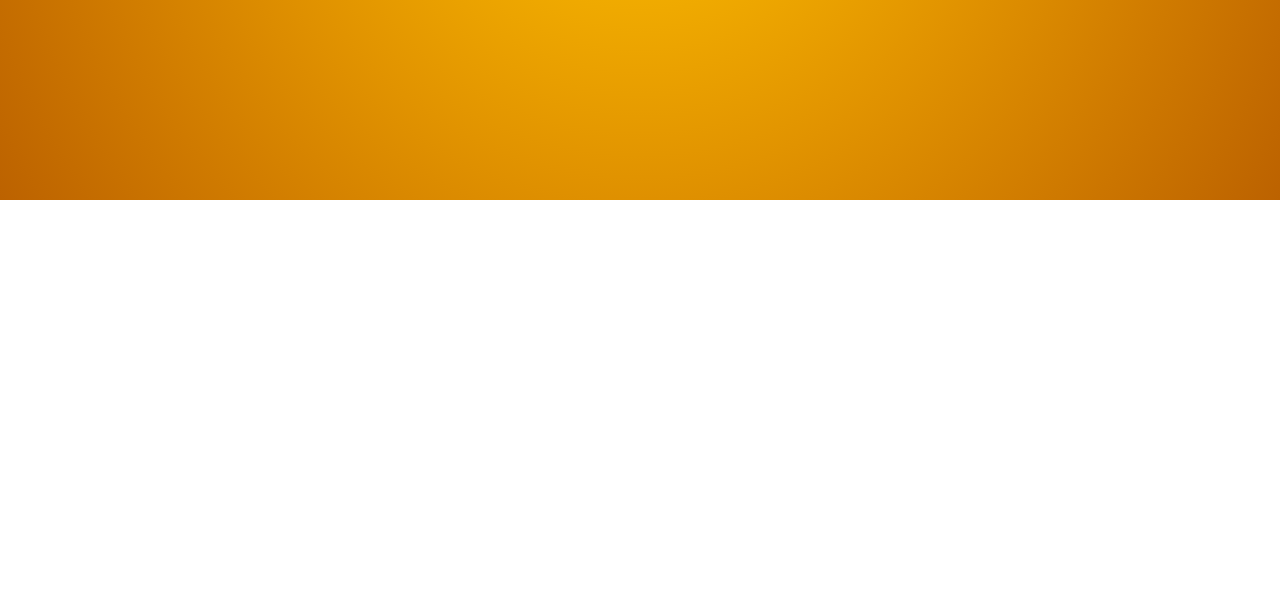
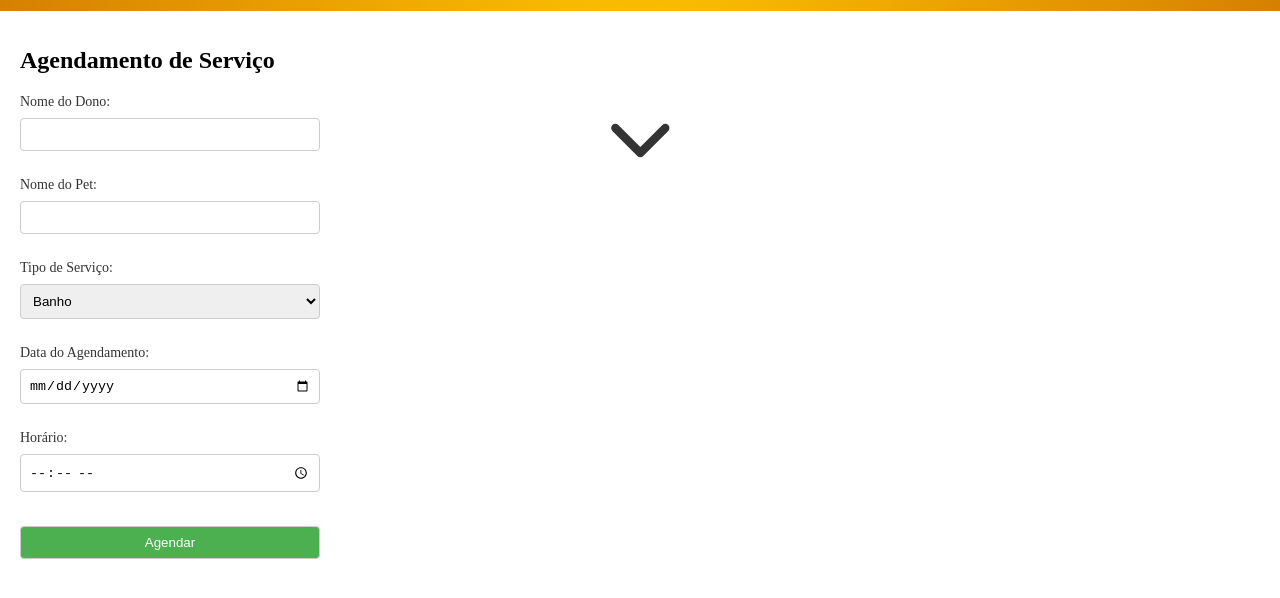
Before and after one commit to mikaelsoares/Kika-PetShop, a plain HTML site: page index.html in a window 1280 px wide. Shown: the part 600-1198 px from the top of the page. Before the commit the page ends 800 px from the top, so only its background shows below. Drawn offline with Linux system fonts and the light colour scheme.

Commit message:
button scroll / schedule form

```diff
--- a/index.html
+++ b/index.html
@@ -32,6 +32,40 @@
         <aside>
             <img class="image" src="./Imagens/cao.png">
         </aside>
+
+        <button id="scrollButton" aria-label="Rolar para Baixo">
+            <svg xmlns="http://www.w3.org/2000/svg" height="5em" viewBox="0 0 512 512"><!--! Font Awesome Free 6.4.2 by @fontawesome - https://fontawesome.com License - https://fontawesome.com/license (Commercial License) Copyright 2023 Fonticons, Inc. --><style>svg{fill:#ffffff}</style><path d="M233.4 406.6c12.5 12.5 32.8 12.5 45.3 0l192-192c12.5-12.5 12.5-32.8 0-45.3s-32.8-12.5-45.3 0L256 338.7 86.6 169.4c-12.5-12.5-32.8-12.5-45.3 0s-12.5 32.8 0 45.3l192 192z"/></svg>
+        </button>
+
     </main>
+    <div id="content">
+        <div class="form-container">
+            <h1>Agendamento de Serviço</h1>
+            <form action="submit_form.php" method="post">
+              <label for="owner">Nome do Dono:</label>
+              <input type="text" id="owner" name="owner" required /><br /><br />
+
+              <label for="pet">Nome do Pet:</label>
+              <input type="text" id="pet" name="pet" required /><br /><br />
+
+              <label for="service">Tipo de Serviço:</label>
+              <select id="service" name="service" required>
+                <option value="banho">Banho</option>
+                <option value="tosa">Tosa</option>
+                <option value="consulta">Consulta Veterinária</option>
+                <!-- Adicione mais opções conforme necessário --></select
+              ><br /><br />
+
+              <label for="date">Data do Agendamento:</label>
+              <input type="date" id="date" name="date" required /><br /><br />
+
+              <label for="time">Horário:</label>
+              <input type="time" id="time" name="time" required /><br /><br />
+
+              <input type="submit" value="Agendar" />
+            </form>
+        </div>
+    </div>
+    <script src="main.js"></script>
 </body>
 </html>
--- /dev/null
+++ b/main.js
@@ -0,0 +1,6 @@
+const botao = document.querySelector("#scrollButton");
+
+botao.addEventListener("click", () => {
+  window.scroll({ top: window.innerHeight, behavior: "smooth" });
+  botao.style.display = "none";
+});
--- a/style.css
+++ b/style.css
@@ -1,11 +1,18 @@
-@import url('https://fonts.googleapis.com/css2?family=Merriweather:wght@300&family=Rubik:wght@300&display=swap');
+@import url("https://fonts.googleapis.com/css2?family=Merriweather:wght@300&family=Rubik:wght@300&display=swap");
 
-html, body {
+html,
+body {
   margin: 0px;
   padding: 0px;
   border: 0px;
-    background-image: radial-gradient(circle, #ffc700, #f1ac00, #e19300, #cf7a00, #bc6200);
-
+  background-image: radial-gradient(
+    circle,
+    #ffc700,
+    #f1ac00,
+    #e19300,
+    #cf7a00,
+    #bc6200
+  );
 }
 
 header {
@@ -37,8 +44,7 @@ main {
 }
 
 main .title-imagem {
-    margin-top:0px;
-
+  margin-top: 0px;
 }
 
 main .left-content {
@@ -59,7 +65,6 @@ main .slogan {
   color: white;
   font-weight: 400;
   font-size: 16px;
-
 }
 
 main .btn {
@@ -67,7 +72,7 @@ main .btn {
   flex-direction: row;
   align-items: center;
   justify-content: center;
-    gap:10px;
+  gap: 10px;
   font-family: rubik;
   color: #ffffff;
   background-color: rgb(221, 155, 32);
@@ -94,12 +99,11 @@ aside .image {
   justify-content: center;
 }
 
-@media screen and (max-width:600px) {
+@media screen and (max-width: 600px) {
   header {
     justify-content: center;
     padding: 0;
     padding-top: 15px;
-
   }
 
   main .left-content .title {
@@ -108,7 +112,6 @@ aside .image {
   }
 
   main .btn {
-
     margin-left: auto;
     margin-right: auto;
   }
@@ -124,3 +127,82 @@ aside .image {
     padding-left: 50px;
   }
 }
+
+#scrollButton {
+  position: fixed;
+  bottom: 20px;
+  /* right: 20px; */
+  padding: 10px;
+  cursor: pointer;
+  background-color: transparent;
+  border: none;
+  outline: none;
+  animation: bounce 2s infinite;
+}
+
+#scrollButton svg {
+  fill: #333;
+  transition: fill 0.3s;
+}
+
+#scrollButton:hover svg {
+  fill: #666;
+}
+
+@keyframes bounce {
+  0%,
+  20%,
+  50%,
+  80%,
+  100% {
+    transform: translateY(0);
+  }
+  40% {
+    transform: translateY(-30px);
+  }
+  60% {
+    transform: translateY(-15px);
+  }
+}
+
+#content {
+  height: 100vh;
+  background-color: #ffffff;
+}
+
+.form-container {
+  background-color: #fff;
+  padding: 20px;
+  border-radius: 8px;
+  /* box-shadow: 0px 0px 10px rgba(0, 0, 0, 0.1); */
+  width: 300px;
+}
+
+h1 {
+  font-size: 24px;
+  margin-bottom: 20px;
+}
+
+label {
+  font-size: 14px;
+  color: #333;
+}
+
+input,
+select {
+  width: 100%;
+  padding: 8px;
+  margin: 8px 0;
+  border: 1px solid #ccc;
+  border-radius: 4px;
+}
+
+input[type="submit"] {
+  background-color: #4caf50;
+  color: white;
+  cursor: pointer;
+}
+
+input[type="submit"]:hover {
+  background-color: #45a049;
+}
```
Also changed, not shown: Imagens/chevron-down-solid.svg (added). Lines whose indentation alone changed are shown as unchanged.
